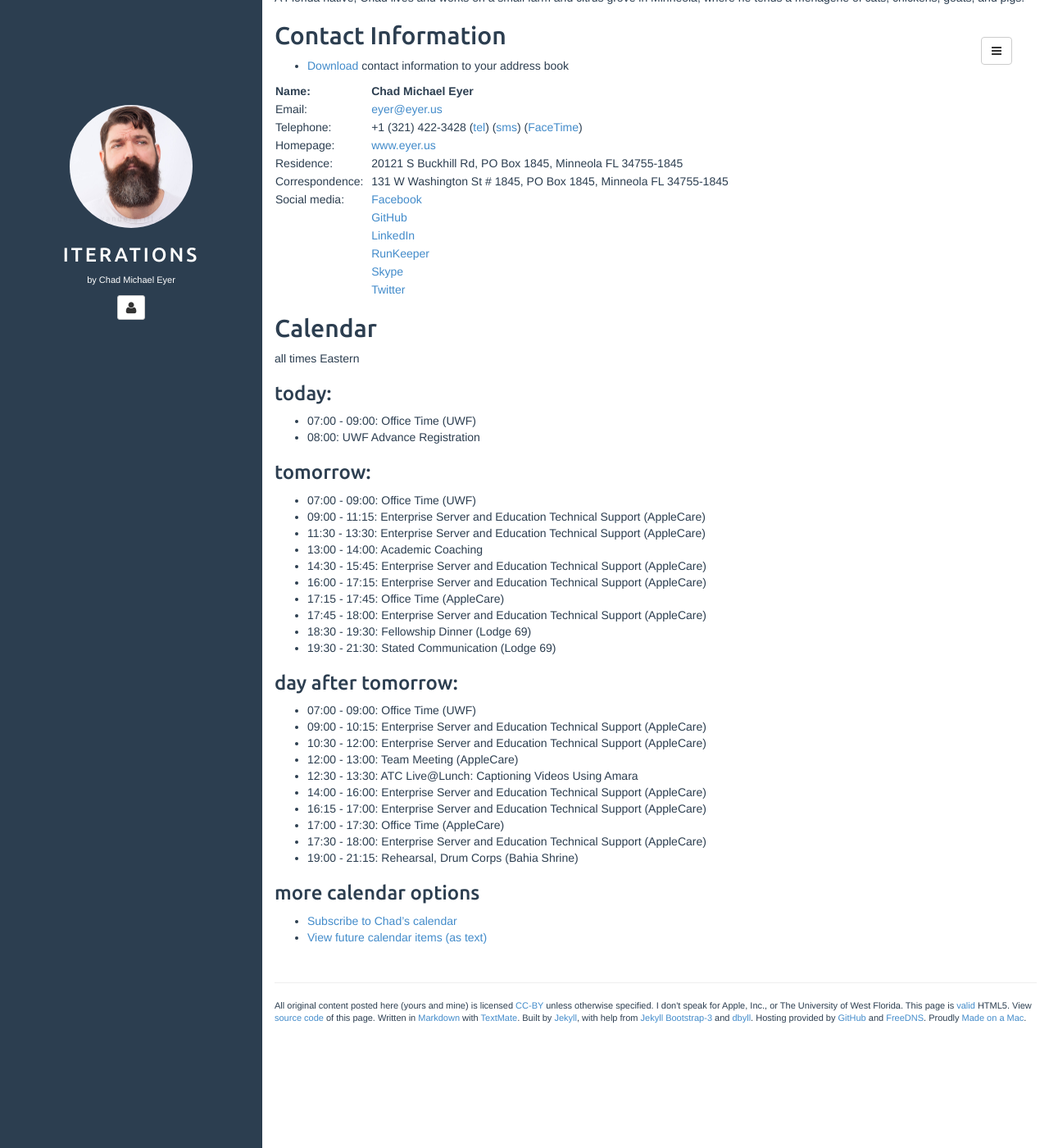
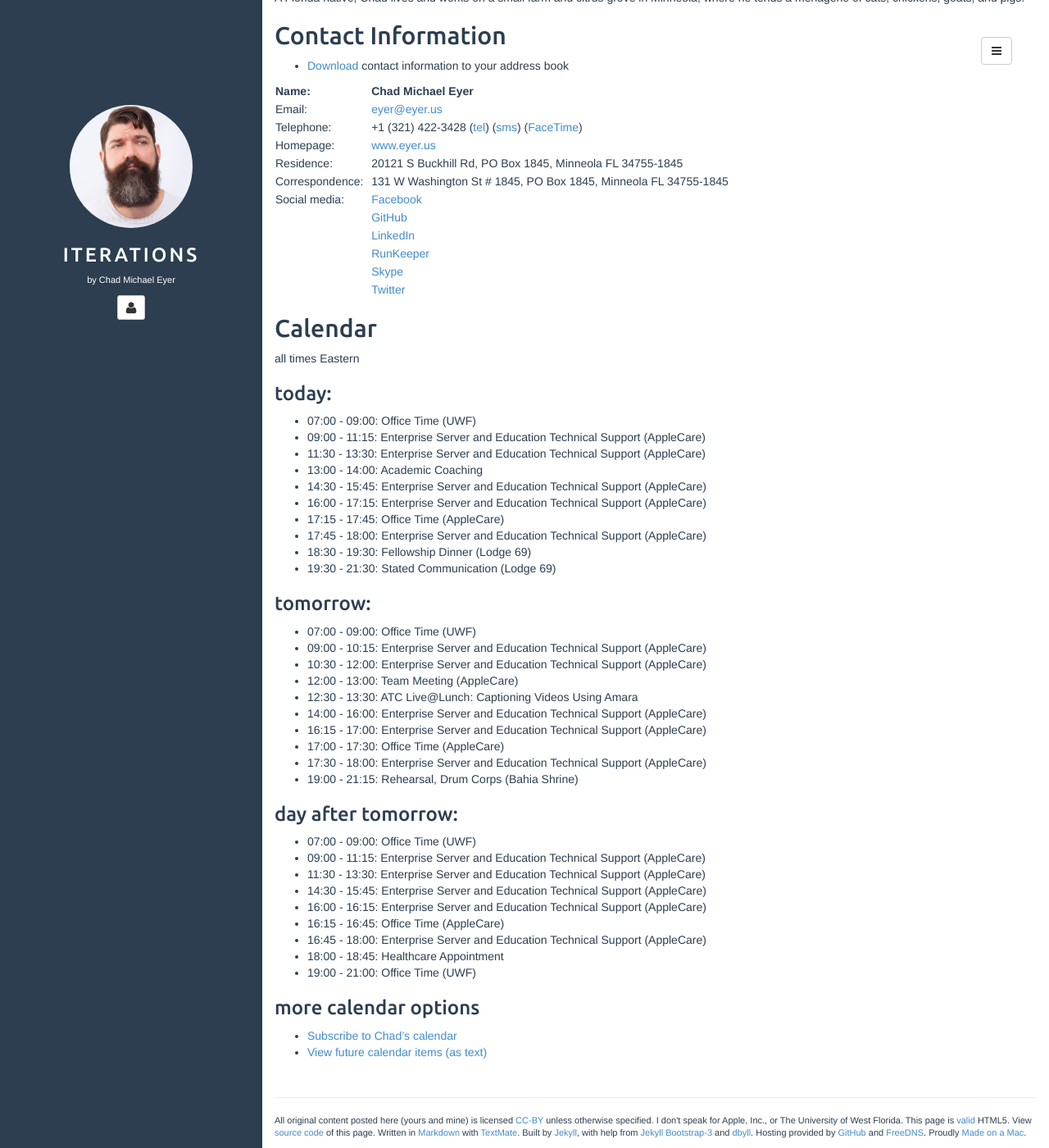
Before and after one commit to chadmichaeleyer/chadmichaeleyer.github.io, a Jekyll site: the page built from about.md, in a window 1280 px wide and 1400 px high, scrolled down 1112 px. Shown: the whole window at 82% size. Built offline with Jekyll 4.4.1, drawn with Linux system fonts in a browser that asks for light colours.

Commit message:
calendar update

```diff
--- a/calendar-year.markdown
+++ b/calendar-year.markdown
@@ -1,9 +1,4 @@
 all times Eastern
-
-### 2017-11-13 (Mon):
-
-* 07:00 - 09:00: Office Time (UWF)
-* 08:00: UWF Advance Registration
 
 ### 2017-11-14 (Tue):
 
--- a/calendar.markdown
+++ b/calendar.markdown
@@ -1,11 +1,6 @@
 all times Eastern
 
 ### today:
-
-* 07:00 - 09:00: Office Time (UWF)
-* 08:00: UWF Advance Registration
-
-### tomorrow:
 
 * 07:00 - 09:00: Office Time (UWF)
 * 09:00 - 11:15: Enterprise Server and Education Technical Support (AppleCare)
@@ -30,3 +25,15 @@ all times Eastern
 * 17:00 - 17:30: Office Time (AppleCare)
 * 17:30 - 18:00: Enterprise Server and Education Technical Support (AppleCare)
 * 19:00 - 21:15: Rehearsal, Drum Corps (Bahia Shrine)
+
+### day after tomorrow:
+
+* 07:00 - 09:00: Office Time (UWF)
+* 09:00 - 11:15: Enterprise Server and Education Technical Support (AppleCare)
+* 11:30 - 13:30: Enterprise Server and Education Technical Support (AppleCare)
+* 14:30 - 15:45: Enterprise Server and Education Technical Support (AppleCare)
+* 16:00 - 16:15: Enterprise Server and Education Technical Support (AppleCare)
+* 16:15 - 16:45: Office Time (AppleCare)
+* 16:45 - 18:00: Enterprise Server and Education Technical Support (AppleCare)
+* 18:00 - 18:45: Healthcare Appointment
+* 19:00 - 21:00: Office Time (UWF)
```
Also changed, not shown: other parts of calendar.markdown (+1 -1 lines), 1 other file.
